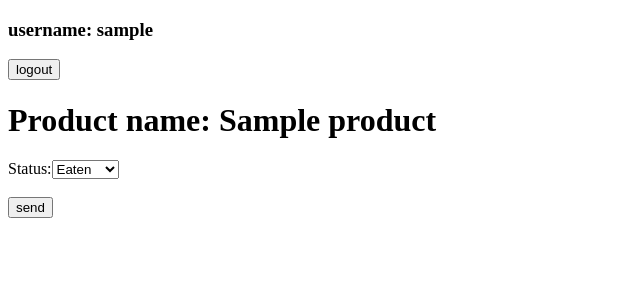
After one commit to michalzolyniak/fridge_django, a Django app: page /remove_product_from_fridge/1/ in a window 1280 px wide. The commit adds this page. Shown: the top 300 px of the page, without its empty margins (0-640 px from the left). Run offline with Django 3.2, Linux system fonts and the light colour scheme; a user stored in the database is signed in; tables that the repository leaves empty hold one stand-in row (values such as "Sample post").

Commit message:
remove from fridge ready

```diff
--- a/fridge/fridge/urls.py
+++ b/fridge/fridge/urls.py
@@ -18,7 +18,7 @@ from django.urls import path
 from fridge_management.views import \
     UserCreateView, LoginView, \
     LogoutView, FridgeView, ProductCreateView, \
-    CategoryCreateView, FridgeAddProductView, NoteCreateView
+    CategoryCreateView, FridgeAddProductView, NoteCreateView, FridgeRemoveProductView
 
 urlpatterns = [
     path('admin/', admin.site.urls),
@@ -30,4 +30,5 @@ urlpatterns = [
     path('add_category/', CategoryCreateView.as_view(), name='add-category'),
     path('add_product_to_fridge/', FridgeAddProductView.as_view(), name='add-fridge'),
     path('add_note_to_product/<int:product_id>/', NoteCreateView.as_view(), name='add-note'),
+    path('remove_product_from_fridge/<int:record_id>/', FridgeRemoveProductView.as_view(), name='remove-fridge'),
 ]
--- a/fridge/fridge_management/forms.py
+++ b/fridge/fridge_management/forms.py
@@ -5,7 +5,20 @@ from django.contrib.auth import get_user_model
 from django.contrib.auth import authenticate
 from .models import Category, Product
 
+STATUS_T0_CHOSE = (
+    (1, ""),
+    (1.5, "1+"),
+)
+
+STATUS_T0_CHOSE = (
+    (1, "Eaten"),
+    (2, "Ejected"),
+    (3, "Cancel"),
+)
+
+
 User = get_user_model()
+
 
 
 class UserCreateForm(forms.Form):
@@ -85,3 +98,7 @@ class AddProductToFridgeForm(forms.Form):
 
 class AddNoteForm(forms.Form):
     note = forms.CharField(widget=forms.Textarea)
+
+
+class RemoveProductFromFridgeForm(forms.Form):
+    status = forms.ChoiceField(choices=STATUS_T0_CHOSE)
--- a/fridge/fridge_management/models.py
+++ b/fridge/fridge_management/models.py
@@ -4,6 +4,12 @@ from django.db import models
 from django.db import models
 from django.conf import settings
 
+
+STATUS = (
+    (1, "Eaten"),
+    (2, "ejected"),
+    (3, "fridge"),
+)
 
 class Category(models.Model):
     name = models.CharField(max_length=100, unique=True)
@@ -35,6 +41,8 @@ class Fridge(models.Model):
     date_added = models.DateTimeField()
     open = models.BooleanField(default=False)
     expiration_date = models.DateTimeField()
+    status = models.IntegerField(choices=STATUS, null=True)
+    status_date = models.DateTimeField(null=True)
 
 
 class Note(models.Model):
--- /dev/null
+++ b/fridge/fridge_management/templates/fridge/remove_product_fridge.html
@@ -0,0 +1,11 @@
+{% extends 'fridge/base.html' %}
+
+{% block content %}
+    <form action="" method="post">
+        {% csrf_token %}
+        <h1>Product name: {{product_name}}</h1>
+        {{ form }}
+        <br/><br/>
+        <input type="submit" value="send">
+    </form>
+{% endblock %}
--- a/fridge/fridge_management/views.py
+++ b/fridge/fridge_management/views.py
@@ -6,9 +6,9 @@ from django.contrib.auth.mixins import LoginRequiredMixin
 from django.views.generic import FormView
 from django.urls import reverse_lazy
 from django.views import View
-from datetime import timedelta
+from datetime import timedelta, datetime
 from .forms import UserCreateForm, LoginForm, AddProductForm, \
-    AddCategoryForm, AddProductToFridgeForm, AddNoteForm
+    AddCategoryForm, AddProductToFridgeForm, AddNoteForm, RemoveProductFromFridgeForm
 from .models import Fridge, Product, Category, Note
 from django.forms.models import model_to_dict
 
@@ -55,7 +55,7 @@ class LogoutView(RedirectView):
 class FridgeView(LoginRequiredMixin, View):
     def get(self, request):
         expire_date = {}
-        fridge_data = Fridge.objects.filter(user_id=request.user.id).order_by('-expiration_date')
+        fridge_data = Fridge.objects.filter(user_id=request.user.id, status__isnull=True).order_by('-expiration_date')
         note = Note.objects.filter(user_id=request.user.id)
         # for data in fridge_data:
         #     # print(data.name)
@@ -85,7 +85,7 @@ class ProductCreateView(LoginRequiredMixin, View):
             name = cd['name']
             consumption_hours = cd['consumption_hours']
             default_price = cd['default_price']
-            #categories = cd['category']
+            # categories = cd['category']
             category = cd['category']
 
             product = Product.objects.create(
@@ -180,3 +180,29 @@ class NoteCreateView(LoginRequiredMixin, View):
             )
             return redirect('fridge')
         return render(request, 'fridge/add_note.html', context)
+
+
+class FridgeRemoveProductView(LoginRequiredMixin, View):
+    form_class = RemoveProductFromFridgeForm
+
+    def get(self, request, record_id, *args, **kwargs):
+        form = self.form_class()
+        fridge_data = Fridge.objects.get(id=record_id)
+        context = {'form': form, 'product_name': fridge_data.product.name}
+        return render(request, 'fridge/remove_product_fridge.html', context)
+
+    def post(self, request, record_id, *args, **kwargs):
+        form = self.form_class(request.POST)
+        context = {'form': form}
+        if form.is_valid():
+            cd = form.cleaned_data
+            status = cd['status']
+            fridge_data = Fridge.objects.get(id=record_id)
+            if status == "3":
+                fridge_data.delete()
+            else:
+                fridge_data.status = status  # change field
+                fridge_data.status_date = datetime.now()  # change field
+                fridge_data.save()  # this will update only
+            return redirect('fridge')
+        return render(request, 'fridge/add_note.html', context)
```
Also changed, not shown: fridge/fridge_management/templates/fridge/fridge.html (+11 -2 lines), fridge/fridge_management/migrations/0002_auto_20220920_1423.py (added).
